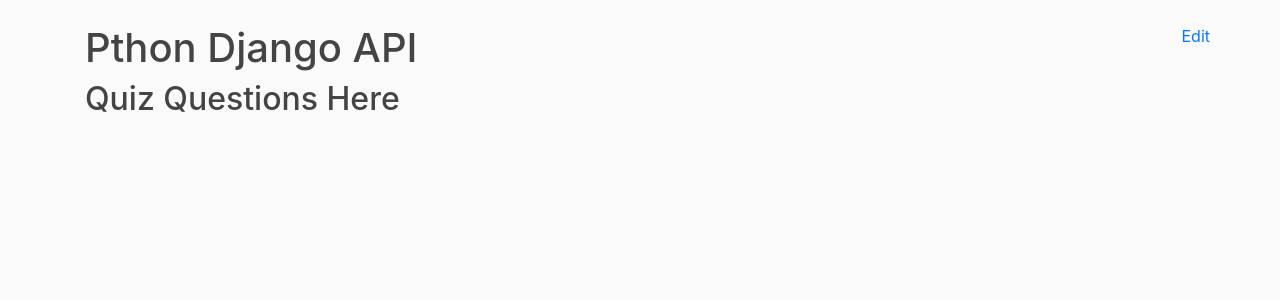
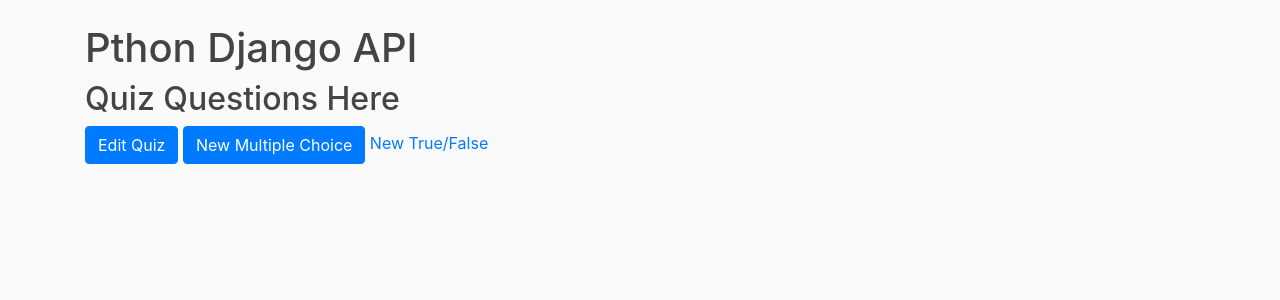
Before and after one commit to Kennedy-Njeri/Django-Quiz, a Django app: a page that uses courses/templates/quiz_detail.html in a window 1280 px wide. Shown: the part 56-356 px from the top of the page. Run offline with Django 3.2, Linux system fonts and the light colour scheme; data comes from the database, SQL or seed files in the repository; both versions use the stored data as it was after the commit; some libraries are stand-ins or nearby versions.

Commit message:
multiple form instance

```diff
--- a/courses/templates/quiz_detail.html
+++ b/courses/templates/quiz_detail.html
@@ -13,11 +13,18 @@
             <h1 class="">{{ step.title }}</h1>
             <h2>Quiz Questions Here</h2>
 
+
+            <a href="{% url 'edit_quiz' course_pk=step.course.pk quiz_pk=step.pk %}" class="btn btn-primary">Edit Quiz</a>
+
+            <a href="{% url 'create_question' quiz_pk=step.pk question_type="mc" %}" class="btn btn-primary">New Multiple Choice</a>
+             <a href="{% url 'create_question' quiz_pk=step.pk question_type="tf" %}" class="button">New True/False</a>
+
+
     </div>
 
 <hr>
 
-     <a href="{% url 'edit_quiz' course_pk=step.course.pk quiz_pk=step.pk %}" class="button">Edit</a>
+
 
 
     </div>
--- a/courses/urls.py
+++ b/courses/urls.py
@@ -16,6 +16,8 @@
     #path("quiz-detail/<int:pk>", views.quiz_detail, name="quiz-detail"),
     url(r'(?P<course_pk>\d+)/create_quiz/$', views.quiz_create,
         name='create_quiz'),
+    url(r'(?P<quiz_pk>\d+)/create_question/(?P<question_type>mc|tf)/$',
+        views.create_question, name='create_question'),
 
     url(r'(?P<course_pk>\d+)/t(?P<step_pk>\d+)/$', views.text_detail,
         name='text-detail'),
--- a/courses/views.py
+++ b/courses/views.py
@@ -3,7 +3,7 @@
                                   ListView, DetailView,
                                   CreateView, UpdateView,
                                   DeleteView)
-from .forms import SuggestionForm, QuizForm
+from .forms import SuggestionForm, QuizForm, TrueFalseQuestionForm, MultipleChoiceQuestionForm
 from django.shortcuts import render
 from django.contrib import messages
 from django.shortcuts import redirect, get_object_or_404
@@ -98,3 +98,11 @@
             messages.success(request, "Updated {}".format(form.cleaned_data['title']))
             return HttpResponseRedirect(quiz.get_absolute_url())
     return render(request, 'quiz_form.html', {'form': form, 'course': quiz.course})
+
+
+def create_question(request, quiz_pk, question_type):
+    quiz = get_object_or_404(Quiz, pk=quiz_pk)
+    if question_type == 'tf':
+        form_class = TrueFalseQuestionForm
+    else:
+        form_class = MultipleChoiceQuestionForm
```
Also changed, not shown: courses/templates/question_form.html (added, +32 -0 lines), db.sqlite3.
